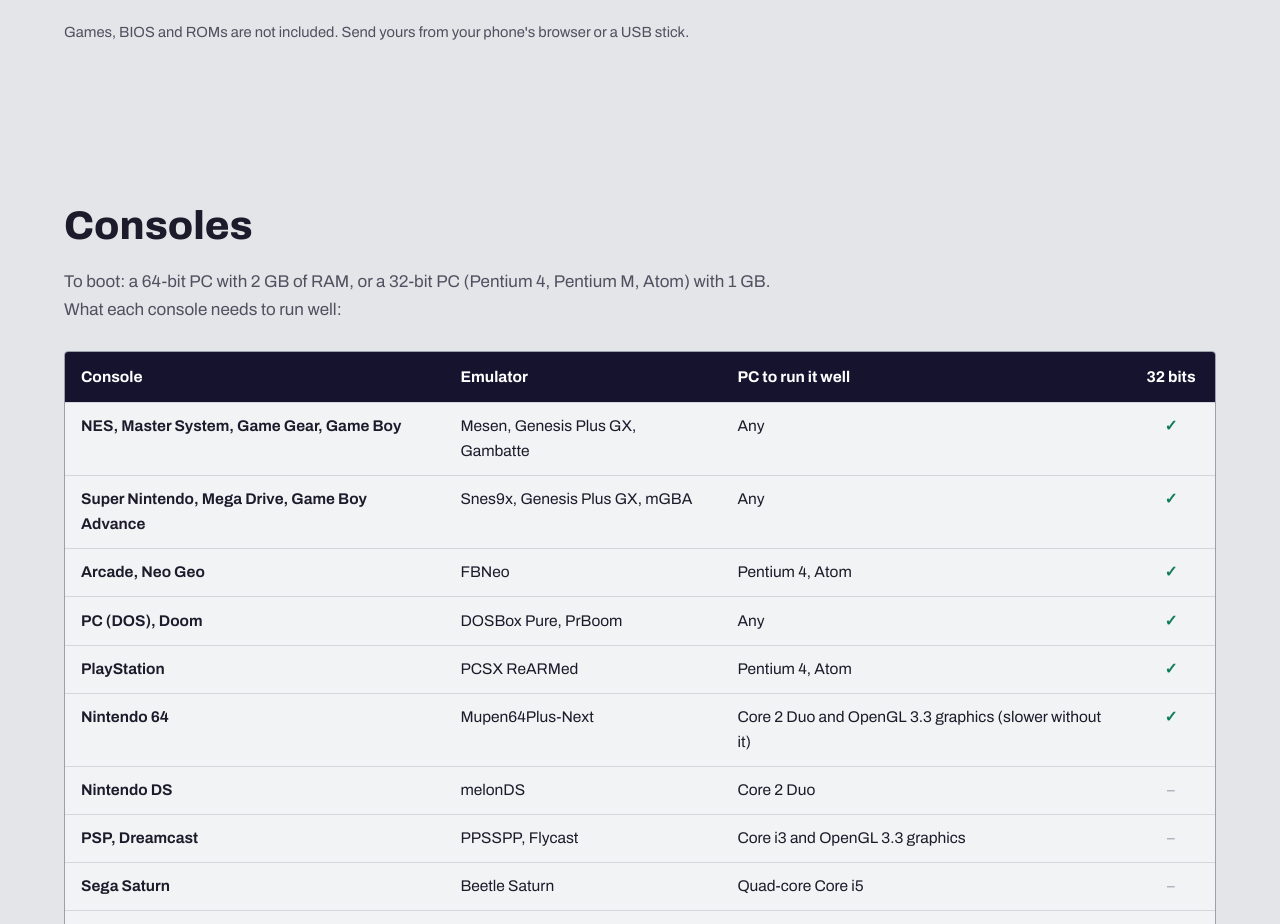
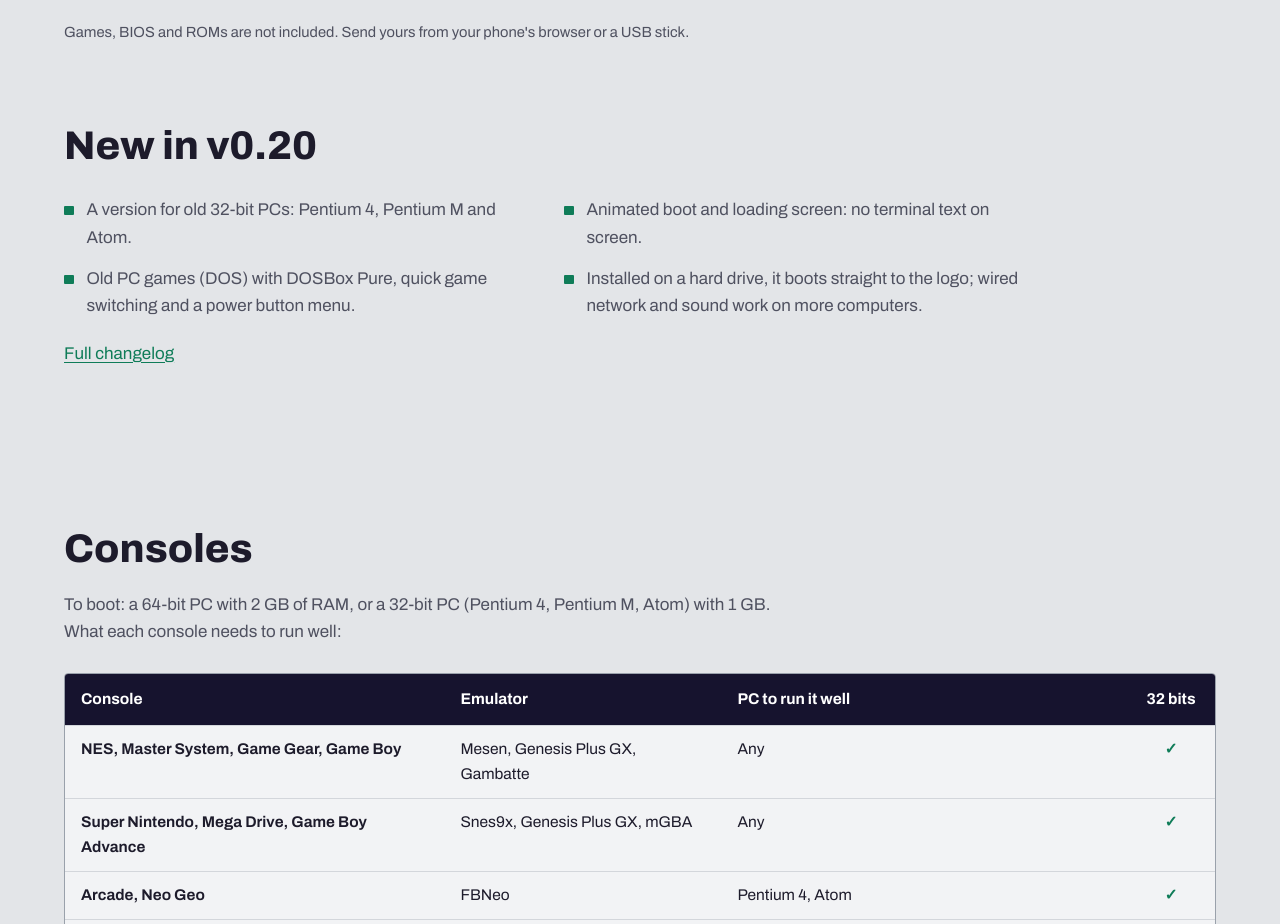
Before and after one commit to thiagotechmaker/thiagotechmaker.github.io, a plain HTML site: page scrapcade/index.html in a window 1280 px wide. Shown: the part 1003-1927 px from the top of the page. Drawn offline with Linux system fonts and the light colour scheme; no server answers.

Commit message:
feat: novidades da v0.20 e titulo das secoes visivel ao clicar no menu
Co-Authored-By: Claude Opus 5.5 <noreply@anthropic.com>

```diff
--- a/scrapcade/estilo.css
+++ b/scrapcade/estilo.css
@@ -110,6 +110,7 @@ html[data-lingua="pt"] [lang="en"], html[data-lingua="en"] [lang="pt"] { display
 }
 
 /* ---- secoes */
+section[id] { scroll-margin-top: 4.5rem; }   /* o topo fixo nao cobre o titulo ao clicar no menu */
 .secao { padding: 5rem max(1rem, calc((100% - var(--largura)) / 2)); }
 .secao h2 {
   margin: 0 0 1.75rem;
@@ -135,6 +136,16 @@ html[data-lingua="pt"] [lang="en"], html[data-lingua="en"] [lang="pt"] { display
   font-size: 2.2rem; line-height: 1; font-weight: 900; font-variation-settings: "wdth" 125; color: var(--menta-escura);
 }
 .passos p { margin: 0; color: var(--texto-suave); }
+
+/* novidades da versao: lista curta, com a marca menta de "recem-chegado" */
+.novidades { padding-top: 0; }
+.novidades ul { list-style: none; margin: 0 0 1.25rem; padding: 0; display: grid; grid-template-columns: repeat(2, 1fr); gap: 0.9rem 2.5rem; max-width: 60rem; }
+.novidades li { position: relative; padding-left: 1.4rem; color: var(--texto-suave); }
+.novidades li::before {
+  content: ""; position: absolute; left: 0; top: 0.55em; width: 0.6rem; height: 0.6rem;
+  background: var(--menta-escura); border-radius: 1px;
+}
+@media (max-width: 860px) { .novidades ul { grid-template-columns: 1fr; } }
 
 /* consoles: folha de inventario */
 .tabela-rolagem { overflow-x: auto; background: var(--aco-claro); border: 1px solid var(--aco-escuro); border-radius: 4px; }
--- a/scrapcade/index.html
+++ b/scrapcade/index.html
@@ -77,6 +77,17 @@
     </li>
   </ol>
   <p class="nota"><span lang="pt">Jogos, BIOS e ROMs não acompanham o sistema. Mande os seus pelo navegador do celular ou por um pen drive.</span><span lang="en">Games, BIOS and ROMs are not included. Send yours from your phone's browser or a USB stick.</span></p>
+</section>
+
+<section class="secao novidades" id="novidades">
+  <h2><span lang="pt">Novidades da v0.20</span><span lang="en">New in v0.20</span></h2>
+  <ul>
+    <li><span lang="pt">Versão para PCs antigos de 32 bits: Pentium 4, Pentium M e Atom.</span><span lang="en">A version for old 32-bit PCs: Pentium 4, Pentium M and Atom.</span></li>
+    <li><span lang="pt">Boot animado e tela de carregamento: nada de texto de terminal na tela.</span><span lang="en">Animated boot and loading screen: no terminal text on screen.</span></li>
+    <li><span lang="pt">PC antigo (DOS) pelo DOSBox Pure, troca rápida de jogo e botão de energia com menu.</span><span lang="en">Old PC games (DOS) with DOSBox Pure, quick game switching and a power button menu.</span></li>
+    <li><span lang="pt">Instalado no HD, liga direto na logo; rede com cabo e som funcionando em mais computadores.</span><span lang="en">Installed on a hard drive, it boots straight to the logo; wired network and sound work on more computers.</span></li>
+  </ul>
+  <a href="https://github.com/thiagotechmaker/scrapcade.os/blob/main/CHANGELOG.md"><span lang="pt">Todas as mudanças</span><span lang="en">Full changelog</span></a>
 </section>
 
 <section class="secao" id="consoles">
```
